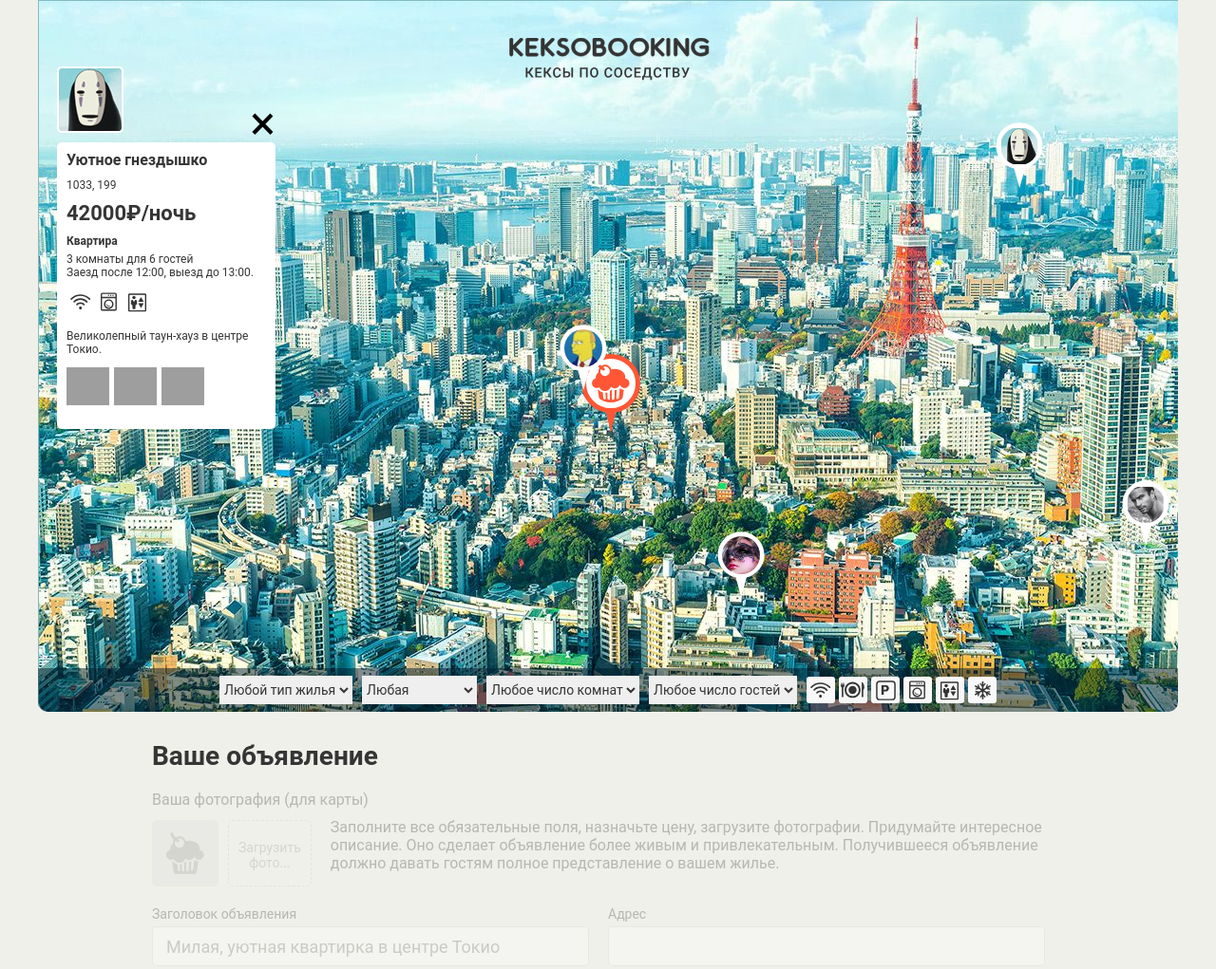
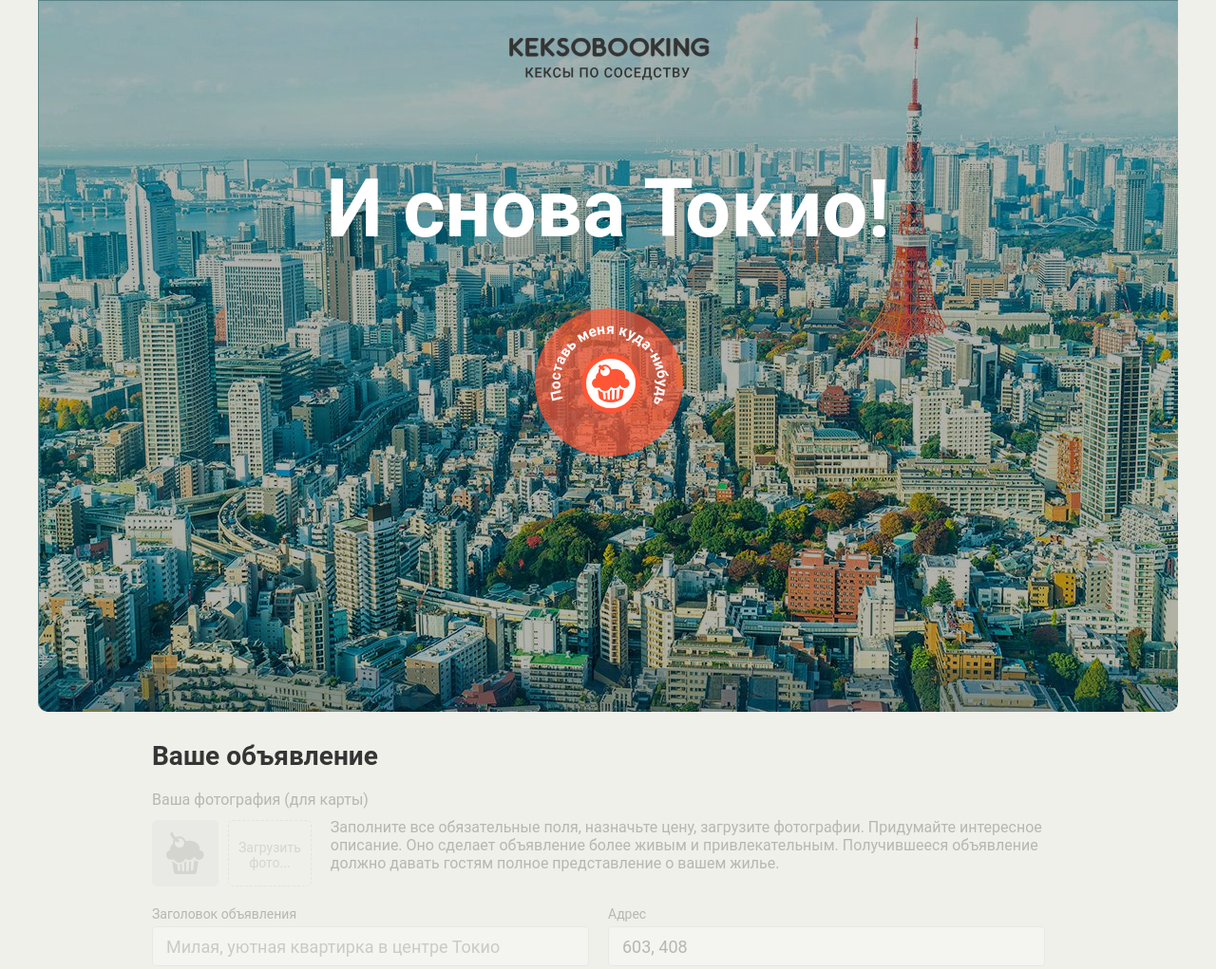
Before and after one commit to Yulms/968211-keksobooking-20, a website: page index.html in a window 1280 px wide. Shown: the top 1021 px of the page at 95% size. Drawn offline with Linux system fonts and the light colour scheme; grey boxes are pictures that could not be loaded; files whose address does not match are found by name.

Commit message:
Добавляет валидацию формы

```diff
--- a/index.html
+++ b/index.html
@@ -88,7 +88,7 @@
     <!-- Форма объявления -->
     <section class="notice">
       <h2 class="notice__title">Ваше объявление</h2>
-      <form class="ad-form ad-form--disabled" method="post" enctype="multipart/form-data" autocomplete="off">
+      <form class="ad-form ad-form--disabled" method="post" action="https://javascript.pages.academy/keksobooking" enctype="multipart/form-data" autocomplete="off">
         <fieldset class="ad-form-header">
           <legend class="ad-form-header__title">Ваша фотография (для карты)</legend>
           <div class="ad-form-header__upload">
@@ -104,11 +104,11 @@
         </fieldset>
         <fieldset class="ad-form__element ad-form__element--wide">
           <label class="ad-form__label" for="title">Заголовок объявления</label>
-          <input id="title" name="title" type="text" placeholder="Милая, уютная квартирка в центре Токио">
+          <input id="title" name="title" type="text" placeholder="Милая, уютная квартирка в центре Токио" required minlength="30" maxlength="100">
         </fieldset>
         <fieldset class="ad-form__element ad-form__element--wide">
           <label class="ad-form__label" for="address">Адрес</label>
-          <input id="address" name="address" type="text">
+          <input id="address" name="address" type="text" readonly>
         </fieldset>
         <fieldset class="ad-form__element">
           <label class="ad-form__label" for="type">Тип жилья</label>
@@ -121,7 +121,7 @@
         </fieldset>
         <fieldset class="ad-form__element">
           <label class="ad-form__label" for="price">Цена за ночь, руб.</label>
-          <input id="price" name="price" type="number" placeholder="5000">
+          <input id="price" name="price" type="number" placeholder="5000" required max="1000000">
         </fieldset>
         <fieldset class="ad-form__element ad-form__element--time">
           <label class="ad-form__label" for="timein">Время заезда и выезда</label>
@@ -148,9 +148,9 @@
         <fieldset class="ad-form__element">
           <label class="ad-form__label" for="capacity">Количество мест</label>
           <select id="capacity" name="capacity">
-            <option value="3" selected>для 3 гостей</option>
+            <option value="3">для 3 гостей</option>
             <option value="2">для 2 гостей</option>
-            <option value="1">для 1 гостя</option>
+            <option value="1" selected>для 1 гостя</option>
             <option value="0">не для гостей</option>
           </select>
         </fieldset>
@@ -177,7 +177,7 @@
           <label class="ad-form__label">Фотография жилья</label>
           <div class="ad-form__photo-container">
             <div class="ad-form__upload">
-              <input type="file" id="images" name="images" class="ad-form__input visually-hidden">
+              <input type="file" id="images" name="images" class="ad-form__input visually-hidden" accept="image/png, image/jpeg">
               <label for="images" class="ad-form__drop-zone">Загрузить<br>фото...</label>
             </div>
             <div class="ad-form__photo"></div>
--- a/js/main.js
+++ b/js/main.js
@@ -3,8 +3,7 @@
 var OFFERS_NUMBER = 4;
 var MAP_WIDTH = document.querySelector('.map__pins').offsetWidth;
 var OFFER_TYPE = ['palace', 'flat', 'house', 'bungalo'];
-var CHECK_IN_TIMES = ['12:00', '13:00', '14:00'];
-var CHECK_OUT_TIMES = ['12:00', '13:00', '14:00'];
+var CHECK_IN__OUT_TIMES = ['12:00', '13:00', '14:00'];
 var FEATURES = ['wifi', 'dishwasher', 'parking', 'washer', 'elevator', 'conditioner'];
 var PHOTOS = [
   'http://o0.github.io/assets/images/tokyo/hotel1.jpg',
@@ -13,16 +12,34 @@ var PHOTOS = [
 ];
 var PRICE_UNIT = '₽/ночь';
 var offerTypesInRussian = {
-  'palace': 'Дворец',
-  'flat': 'Квартира',
-  'house': 'Дом',
-  'bungalo': 'Бунгало'
+  palace: 'Дворец',
+  flat: 'Квартира',
+  house: 'Дом',
+  bungalo: 'Бунгало'
+};
+var offerTypesMinPrices = {
+  palace: 10000,
+  flat: 1000,
+  house: 5000,
+  bungalo: 0
 };
 
-var pinTemplate = document.querySelector('#pin').content.querySelector('.map__pin');
-var pinDestination = document.querySelector('.map__pins');
-var cardTemplate = document.querySelector('#card').content.querySelector('.map__card');
-var cardDestination = document.querySelector('.map__filters-container');
+var mapElement = document.querySelector('.map');
+var pinTemplateElement = document.querySelector('#pin').content.querySelector('.map__pin');
+var pinDestinationElement = mapElement.querySelector('.map__pins');
+var cardTemplateElement = document.querySelector('#card').content.querySelector('.map__card');
+var cardDestinationElement = mapElement.querySelector('.map__filters-container');
+var mapFiltersFormElement = mapElement.querySelector('.map__filters');
+var mapPinMainElement = mapElement.querySelector('.map__pin--main');
+
+var addOfferFormElement = document.querySelector('.ad-form');
+var addressInputElement = addOfferFormElement.querySelector('#address');
+var roomsNumberElement = addOfferFormElement.querySelector('#room_number');
+var roomCapacityElement = addOfferFormElement.querySelector('#capacity');
+var offerTypeInputElement = addOfferFormElement.querySelector('#type');
+var priceInputElement = addOfferFormElement.querySelector('#price');
+var offerCheckInInputElement = addOfferFormElement.querySelector('#timein');
+var offerCheckOutInputElement = addOfferFormElement.querySelector('#timeout');
 
 
 // Глобальные функции
@@ -49,6 +66,12 @@ var getRandomArray = function (arr) {
   return resultArray;
 };
 
+var changeCollectionAttribute = function (collection, attrName, attrValue) {
+  for (var i = 0; i < collection.length; i++) {
+    collection[i][attrName] = attrValue;
+  }
+};
+
 
 // Функции блока
 
@@ -72,8 +95,7 @@ var getSimilarOffer = function (i) {
       type: getRandomArrayValue(OFFER_TYPE),
       rooms: 3,
       guests: 6,
-      checkin: getRandomArrayValue(CHECK_IN_TIMES),
-      checkout: getRandomArrayValue(CHECK_OUT_TIMES),
+      checkInOut: getRandomArrayValue(CHECK_IN__OUT_TIMES),
       features: getRandomArray(FEATURES),
       description: 'Великолепный таун-хауз в центре Токио.',
       photos: getRandomArray(PHOTOS)
@@ -94,7 +116,7 @@ var getSimilarOffers = function (offersNumber) {
 };
 
 var createSimilarOfferPin = function (offerObject) {
-  var offerPin = pinTemplate.cloneNode(true);
+  var offerPin = pinTemplateElement.cloneNode(true);
   offerPin.style.left = offerObject.location.x + 'px';
   offerPin.style.top = offerObject.location.y + 'px';
   offerPin.style.transform = 'translate(-50%, -100%)';
@@ -158,11 +180,11 @@ var getCapacity = function (similarOffer) {
 };
 
 var getTime = function (similarOffer) {
-  return 'Заезд после ' + similarOffer.offer.checkin + ', выезд до ' + similarOffer.offer.checkout + '.';
+  return 'Заезд после ' + similarOffer.offer.checkInOut + ', выезд до ' + similarOffer.offer.checkInOut + '.';
 };
 
 var createOfferCard = function (similarOffers) {
-  var offerCard = cardTemplate.cloneNode(true);
+  var offerCard = cardTemplateElement.cloneNode(true);
 
   addContentOrRemove(offerCard, '.popup__title', 'textContent', similarOffers[0].offer.title);
   addContentOrRemove(offerCard, '.popup__text--address', 'textContent', similarOffers[0].offer.address);
@@ -177,12 +199,123 @@ var createOfferCard = function (similarOffers) {
   return offerCard;
 };
 
-// mock
-document.querySelector('.map').classList.remove('map--faded');
+var onMapPinMainElementMousedown = function (evt) {
+  if (evt.which === 1) {
+    activatePage();
+  }
+};
 
-var similarOffers = getSimilarOffers(OFFERS_NUMBER);
-var similarOfferPinsFragment = getSimilarOfferPinsFragment(similarOffers);
-pinDestination.append(similarOfferPinsFragment);
+var onMapPinMainElementPressEnter = function (evt) {
+  if (evt.key === 'Enter') {
+    activatePage();
+  }
+};
 
-var offerCard = createOfferCard(similarOffers);
-cardDestination.before(offerCard);
+var getElementLocation = function (element, isSharpEndMark) {
+  var verticalOffset = (isSharpEndMark) ? (element.offsetTop + element.offsetHeight) : (element.offsetTop + element.offsetHeight / 2);
+  return {
+    x: Math.round(element.offsetLeft + element.offsetWidth / 2),
+    y: Math.round(verticalOffset)
+  };
+};
+
+var fillAdressInput = function (location) {
+  addressInputElement.value = location.x + ', ' + location.y;
+};
+
+var validateRoomToCapacity = function (selectedRooms, selectedCapacity) {
+  if (selectedRooms === 100 && selectedCapacity !== 0) {
+    roomCapacityElement.setCustomValidity('100 комнат не рассчитано на прием гостей');
+  } else if (selectedCapacity === 0 && selectedRooms !== 100) {
+    roomCapacityElement.setCustomValidity('Не для гостей может быть только 100 комнат');
+  } else if (selectedCapacity > selectedRooms) {
+    roomCapacityElement.setCustomValidity('Гостей не может быть больше комнат');
+  } else {
+    roomCapacityElement.setCustomValidity('');
+  }
+  roomCapacityElement.reportValidity();
+
+  return roomCapacityElement.checkValidity();
+};
+
+var onRoomsNumberElementChange = function () {
+  validateRoomToCapacity(+roomsNumberElement.value, +roomCapacityElement.value);
+};
+
+var onRoomCapacityElementChange = function () {
+  validateRoomToCapacity(+roomsNumberElement.value, +roomCapacityElement.value);
+};
+
+var onOfferTypeElementChange = function () {
+  var minPrice = offerTypesMinPrices[offerTypeInputElement.value];
+  priceInputElement.min = minPrice;
+  priceInputElement.placeholder = 'минимум: ' + minPrice;
+  if (+priceInputElement.value) {
+    priceInputElement.reportValidity();
+  }
+};
+
+var onFormSubmit = function (evt) {
+  if (!validateRoomToCapacity(+roomsNumberElement.value, +roomCapacityElement.value)) {
+    evt.preventDefault();
+  }
+};
+
+var synchronizeTimeElements = function (baseElement, syncronizedElement) {
+  syncronizedElement.value = baseElement.value;
+};
+
+var onCheckInElementChange = function () {
+  synchronizeTimeElements(offerCheckInInputElement, offerCheckOutInputElement);
+};
+
+var onCheckOutElementChange = function () {
+  synchronizeTimeElements(offerCheckOutInputElement, offerCheckInInputElement);
+};
+
+
+var activatePage = function () {
+  var similarOffers = getSimilarOffers(OFFERS_NUMBER);
+  var similarOfferPinsFragment = getSimilarOfferPinsFragment(similarOffers);
+  pinDestinationElement.append(similarOfferPinsFragment);
+  mapElement.classList.remove('map--faded');
+  addOfferFormElement.classList.remove('ad-form--disabled');
+  changeCollectionAttribute(addOfferFormElement.children, 'disabled', false);
+  changeCollectionAttribute(mapFiltersFormElement.children, 'disabled', false);
+
+  mapPinMainElement.removeEventListener('mousedown', onMapPinMainElementMousedown);
+  mapPinMainElement.removeEventListener('keydown', onMapPinMainElementPressEnter);
+  roomsNumberElement.addEventListener('change', onRoomsNumberElementChange);
+  roomCapacityElement.addEventListener('change', onRoomCapacityElementChange);
+  offerTypeInputElement.addEventListener('change', onOfferTypeElementChange);
+  offerCheckInInputElement.addEventListener('change', onCheckInElementChange);
+  offerCheckOutInputElement.addEventListener('change', onCheckOutElementChange);
+  addOfferFormElement.addEventListener('submit', onFormSubmit);
+
+  fillAdressInput(getElementLocation(mapPinMainElement, true));
+
+  // метод отрисовки карточки можно закомментировать до тех пор, пока вы не доберётесь до 2-й части задания, чтобы eslint не ругался
+  // var offerCard = createOfferCard(similarOffers);
+  // cardDestinationElement.before(offerCard);
+};
+
+var deactivatePage = function () {
+  mapElement.classList.add('map--faded');
+  addOfferFormElement.classList.add('ad-form--disabled');
+  changeCollectionAttribute(addOfferFormElement.children, 'disabled', true);
+  changeCollectionAttribute(mapFiltersFormElement.children, 'disabled', true);
+
+  mapPinMainElement.addEventListener('mousedown', onMapPinMainElementMousedown);
+  mapPinMainElement.addEventListener('keydown', onMapPinMainElementPressEnter);
+  roomsNumberElement.removeEventListener('change', onRoomsNumberElementChange);
+  roomCapacityElement.removeEventListener('change', onRoomCapacityElementChange);
+  offerTypeInputElement.removeEventListener('change', onOfferTypeElementChange);
+  offerCheckInInputElement.removeEventListener('change', onCheckInElementChange);
+  offerCheckOutInputElement.removeEventListener('change', onCheckOutElementChange);
+  addOfferFormElement.removeEventListener('submit', onFormSubmit);
+
+  fillAdressInput(getElementLocation(mapPinMainElement, false));
+};
+
+
+deactivatePage();
```
